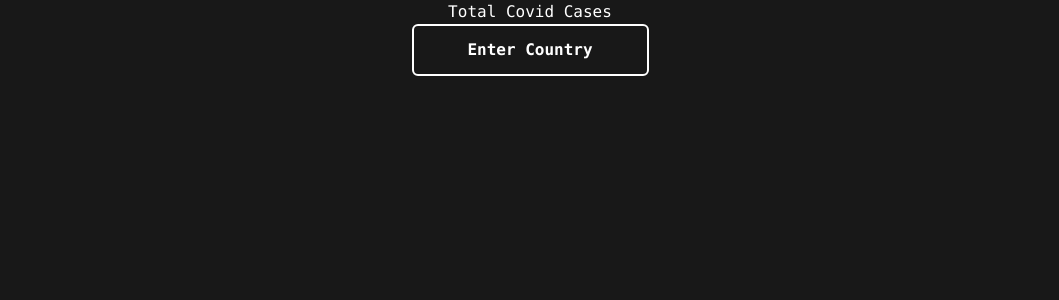
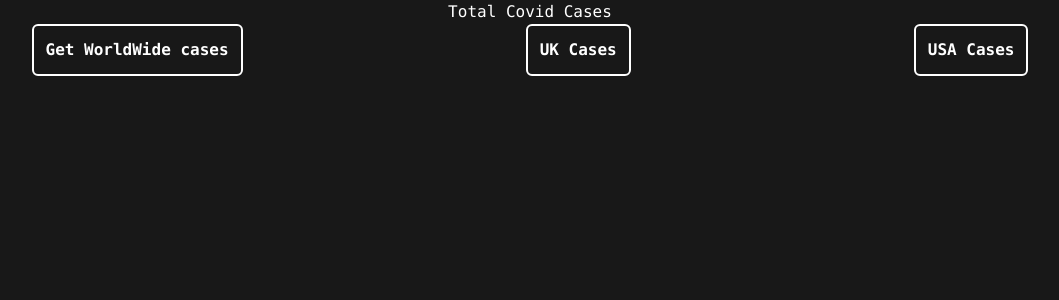
Before and after one commit to Killdroid2342/covid-tracker, a React (Vite) app: page / in a window 1280 px wide. Shown: the top 300 px of the page, without its empty margins (110-1169 px from the left). Built offline with nearby package versions, Linux system fonts and the light colour scheme; no server answers.

Commit message:
made data dynamic with click

```diff
--- a/src/App.tsx
+++ b/src/App.tsx
@@ -11,42 +11,71 @@ const App: React.FC = () => {
   const [total, setTotal] = useState<Data | undefined>();
   const [isModalOpen, setIsModalOpen] = useState(false);
 
-  fetch('https://disease.sh/v3/covid-19/all')
+  const fetchData = (country: string) => {
+    let url = `https://disease.sh/v3/covid-19/all`;
+
+    if (country === 'uk') {
+      url = `https://disease.sh/v3/covid-19/countries/gb`;
+    } else if (country === 'usa') {
+      url = `https://disease.sh/v3/covid-19/countries/us`;
+    }
+
+    fetch(url)
       .then((res) => {
         return res.json();
       })
       .then((data) => {
         setTotal(data);
       });
+  };
 
   return (
     <>
       <h1 className='text-center text-white'>Total Covid Cases</h1>
       <div>
-        <form action=''>
-          <input
-            type='text'
-            placeholder='Enter Country'
-            className='border-2 border-white bg-transparent text-white placeholder-white rounded-md text-center p-3 font-bold m-auto flex flex-col'
-            onClick={() => setIsModalOpen(true)}
-          ></input>
-        </form>
+        <div className='flex flex-row'>
+          <p
+            className='cursor-pointer border-2 border-white bg-transparent text-white placeholder-white rounded-md text-center p-3 font-bold m-auto flex flex-col'
+            onClick={() => {
+              setIsModalOpen(true);
+              fetchData('worldwide');
+            }}
+          >
+            Get WorldWide cases
+          </p>
+          <p
+            className='cursor-pointer border-2 border-white bg-transparent text-white placeholder-white rounded-md text-center p-3 font-bold m-auto flex flex-col'
+            onClick={() => {
+              setIsModalOpen(true);
+              fetchData('uk');
+            }}
+          >
+            UK Cases
+          </p>
+          <p
+            className='cursor-pointer border-2 border-white bg-transparent text-white placeholder-white rounded-md text-center p-3 font-bold m-auto flex flex-col'
+            onClick={() => {
+              setIsModalOpen(true);
+              fetchData('usa');
+            }}
+          >
+            USA Cases
+          </p>
+        </div>
         {isModalOpen && (
           <div className='modal'>
             <div className='text-center border-2 border-white'>
-              <p className='text-white'>Countries</p>
-
               <div className='border-2 border-white flex flex-row'>
                 <div className='text-white border-2 border-red-900'>
-                  <p>Daily Total Death</p>
+                  <p>Total Death</p>
                   {total?.deaths}
                 </div>
                 <div className='text-white border-2 border-green-900'>
-                  <p>Daily Total Recovered</p>
+                  <p>Total Recovered</p>
                   {total?.recovered}
                 </div>
                 <div className='text-white border-2 border-yellow-400'>
-                  <p>Daily Total Cases</p>
+                  <p>Total Cases</p>
                   {total?.cases}
                 </div>
               </div>
```
Lines whose indentation alone changed are shown as unchanged.
